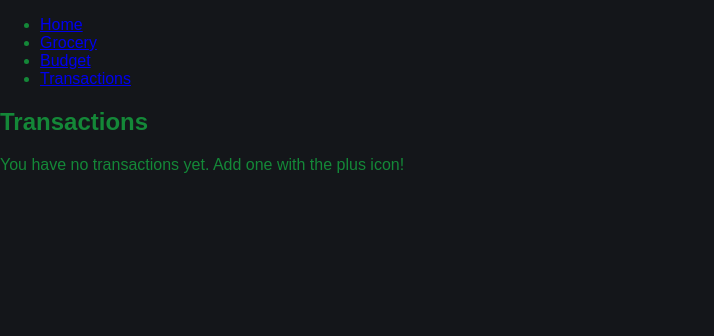
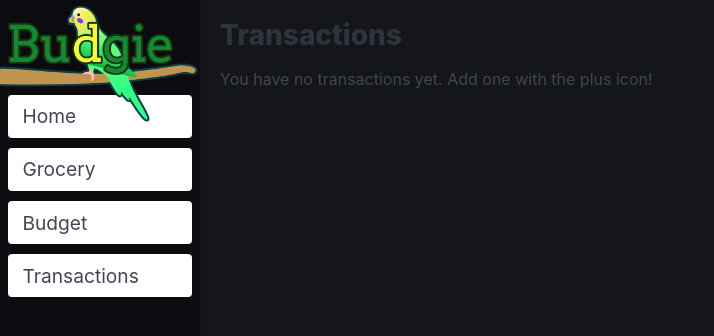
Before and after one commit to LunarWyrm/budgie, a React (Vite) app in the folder Develop/: page /transaction-list in a window 1280 px wide. Shown: the top 336 px of the page, without its empty margins (0-714 px from the left). Built offline with nearby package versions, Linux system fonts and the light colour scheme.

Commit message:
Designed Sidebar
- Imported Bulma for further design use
- Styled sidebar
- Made logo nondraggable

```diff
--- a/Develop/package.json
+++ b/Develop/package.json
@@ -10,6 +10,7 @@
     "preview": "vite preview"
   },
   "dependencies": {
+    "bulma": "^1.0.2",
     "react": "^18.3.1",
     "react-dom": "^18.3.1",
     "react-router-dom": "^6.28.0"
--- a/Develop/src/App.jsx
+++ b/Develop/src/App.jsx
@@ -2,6 +2,7 @@ import React from "react";
 import { BrowserRouter as Router, Routes, Route, Link } from "react-router-dom"; // Correct imports
 import Home from "./pages/Home";
 import "./styles/App.css";
+import 'bulma/css/bulma.min.css';
 import TransactionList from "./pages/Transactions/TransactionList";
 import BudgetList from "./pages/Budget/BudgetList";
 import GroceryList from "./pages/Grocery/GroceryList";
@@ -11,28 +12,34 @@ function App() {
     <Router>
       <div className="App">
         <nav>
-          <ul>
-            <li>
+          <img className="budgie-logo" src="src\assets\images\Budgie_Logo.png" alt="Budgie Logo" draggable="false" />
+          <div className="columns">
+            <ul class="menu">
+              <li class="menu-list">
                 <Link to="/">Home</Link>
               </li>
-            <li>
+              <li class="menu-list">
                 <Link to="/grocery-list">Grocery</Link>
               </li>
-            <li>
+              <li class="menu-list">
                 <Link to="/budget-list">Budget</Link>
               </li>
-            <li>
+              <li class="menu-list">
                 <Link to="/transaction-list">Transactions</Link>
               </li>
             </ul>
+          </div>
         </nav>
 
+        {/* Content */}
+        <main>
           <Routes>
             <Route path="/" element={<Home />} />
             <Route path="/grocery-list" element={<GroceryList />} />
             <Route path="/budget-list" element={<BudgetList />} />
             <Route path="/transaction-list" element={<TransactionList />} />
           </Routes>
+        </main>
       </div>
     </Router>
   );
--- a/Develop/src/styles/App.css
+++ b/Develop/src/styles/App.css
@@ -2,6 +2,64 @@
 *::before,
 *::after {
   box-sizing: border-box;
+}
+
+.App {
+  display: flex;
+  height: 100vh;
+}
+
+nav {
+  width: 200px;
+  background-color: #0c0b0f;
+  display: flex;
+  flex-direction: column;
+  padding: 20px;
+  box-shadow: 2px 0 5px rgba(0, 0, 0, 0.1);
+}
+
+.budgie-logo {
+  margin-top: -10px;
+  margin-left: -6px;
+  transform: scale(1.35);
+  pointer-events: none;
+  user-select: none;
+  -webkit-user-drag: none;
+  user-drag: none;
+}
+
+.menu {
+  list-style-type: none;
+  padding: 0;
+  margin: 0;
+  margin-top: -10px;
+  width: 100%;
+}
+
+.menu-list {
+  font-size: larger;
+  margin-bottom: 10px;
+  width: 100%;
+}
+
+.menu-list a {
+  display: block;
+  width: 100%;
+  text-decoration: none;
+  color: #333;
+  font-size: 1rem;
+  padding: 10px 15px;
+  box-sizing: border-box;
+}
+
+.menu-list a:hover {
+  background-color: #3c583f;
+  color: #19b314;
+}
+
+main {
+  flex: 1;
+  padding: 20px;
 }
 
 body, html {
@@ -49,7 +107,8 @@ button {
   align-items: center;
   justify-content: center;
   visibility: hidden;
-  opacity:
+  opacity: 0;
+  transition: visibility 0s, opacity 0.3s;
 }
 
 
@@ -63,3 +122,21 @@ button {
 }
 
 /* TRANSACTIONS */
+
+.transactions-table {
+  width: 100%;
+  border-collapse: collapse;
+  margin-top: 20px;
+}
+
+.transactions-table th,
+.transactions-table td {
+  border: 1px solid #ddd;
+  padding: 8px;
+  text-align: center;
+}
+
+.transactions-table th {
+  background-color: #f4f4f4;
+  font-weight: bold;
+}
```
Also changed, not shown: 2 other files (tests, documents, lock files or other folders). Lines whose indentation alone changed are shown as unchanged.
